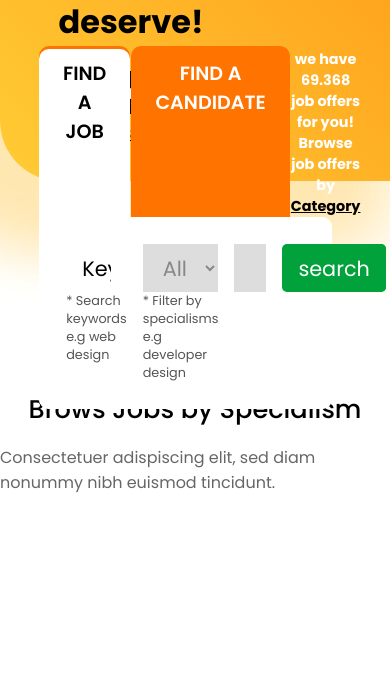
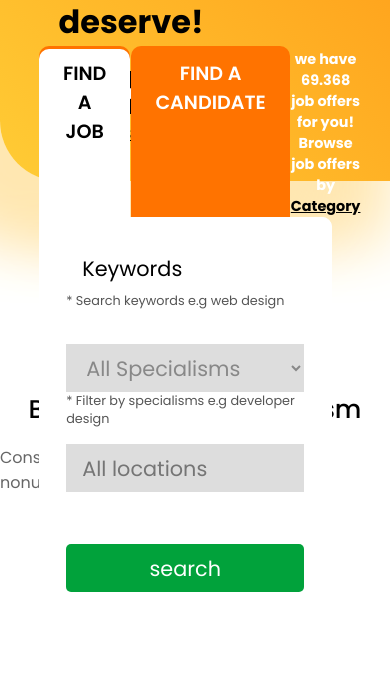
Before and after one commit to marzouk2002/Mockup-2, a PHP site: page / in a window 390 px wide; the page is wider, and only the part inside the window is pictured. Shown: the part 747-1435 px from the top of that part. Run offline with PHP 8.4, Linux system fonts and the light colour scheme.

Commit message:
making the form responsive

```diff
--- a/style.css
+++ b/style.css
@@ -284,3 +284,17 @@ a {
 a:hover {
   letter-spacing: 2px;
 }
+
+@media (max-width: 1000px) {
+  .form {
+    grid-template-columns: repeat(2, 1fr);
+    grid-template-rows: repeat(2, 1fr);
+  }
+}
+
+@media (max-width: 650px) {
+  .form {
+    grid-template-columns: 1fr;
+    grid-template-rows: repeat(4, 1fr);
+  }
+}
```
